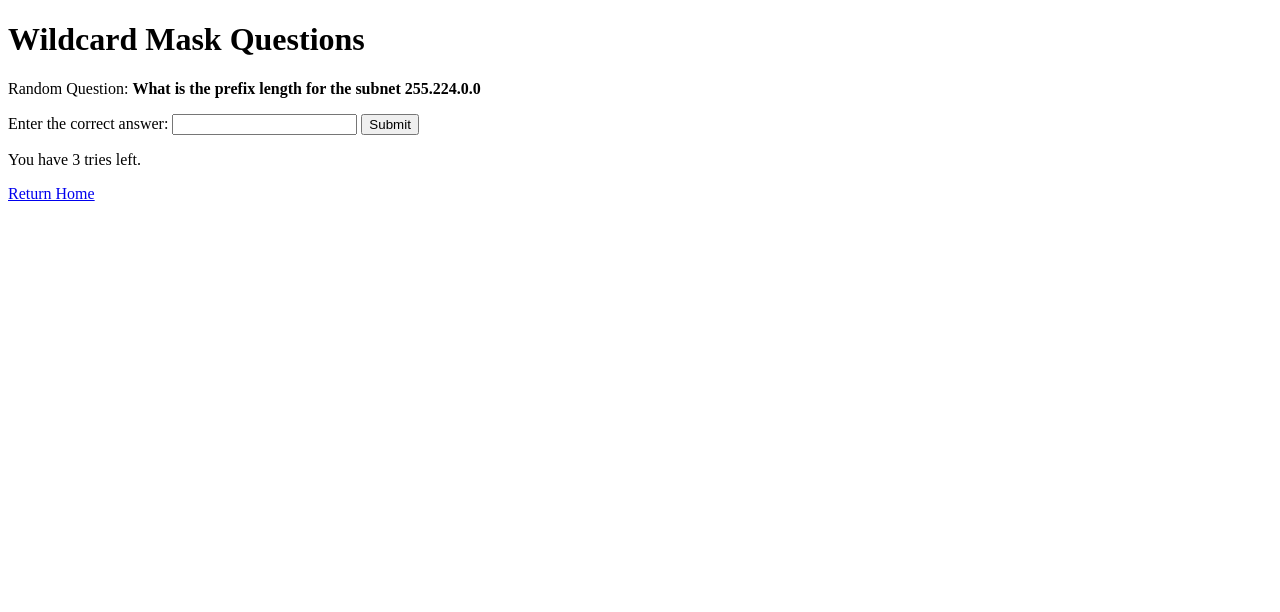
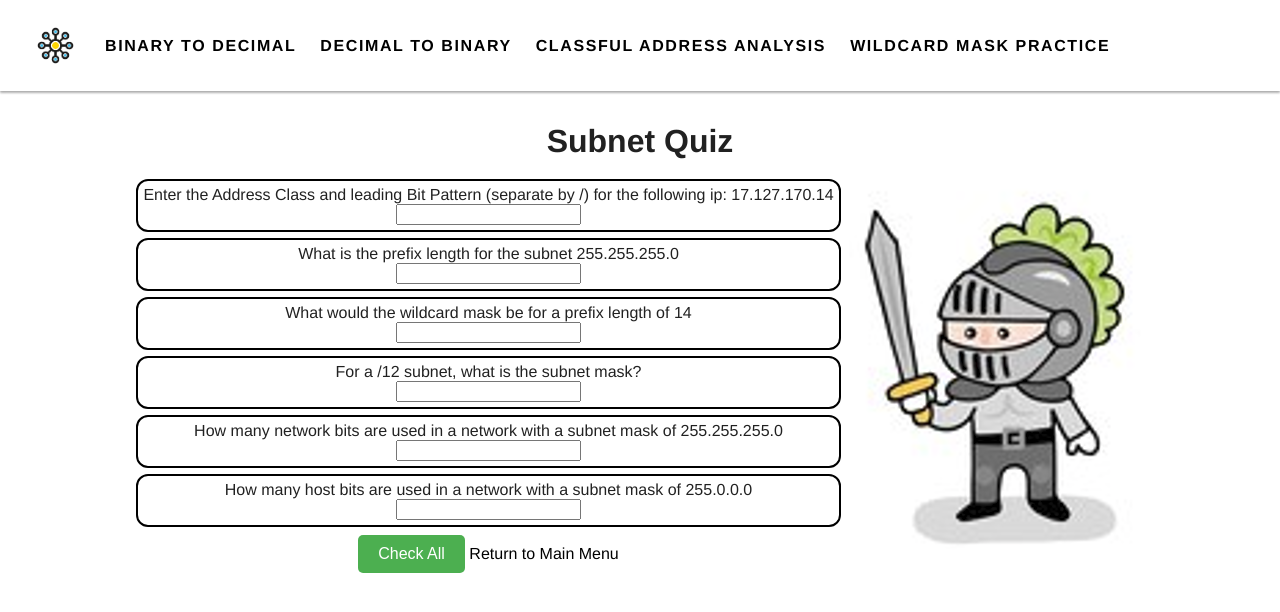
Before and after one commit to IanBlan94/Network-App, a Flask app: page /subnet-quiz in a window 1280 px wide. Shown: the top 612 px of the page. Run offline with Flask 3, Linux system fonts and the light colour scheme.

Commit message:
Wildcard mask worked on

```diff
--- a/app.py
+++ b/app.py
@@ -1,7 +1,8 @@
 from flask import Flask, render_template, request, redirect, url_for, session # type: ignore
 import random
 import pandas as pd
-from wildcard_mask import generate_question_from_csv, ask_question
+from wildcard_mask import prefix_host_bits, prefix_length_to_subnet_mask, prefix_network_bits, get_address_class_and_pattern, load_questions_from_csv, subList, calculate_wildcard_mask
+
 
 headers = ["128", "64", "32", "16", "8", "4", "2", "1"]
 decimal_guess = pd.DataFrame(columns=['Random Binary', 'Correct Decimal', 'User Guess', 'Result'])
@@ -124,41 +125,62 @@ def binary_to_decimal():
 
 @app.route('/subnet-quiz', methods=['GET', 'POST'])
 def subnet_quiz_route():
+    # Load questions and generate answers
 
-    if request.method == 'GET' or 'question' not in session or 'answer' not in session:
-        # Generate a new question and answer
-        question_data = generate_question_from_csv('questions.csv')
+    if request.method == 'GET':
+        session.pop('results', None)
+        session.pop('questions_and_answers', None)
+        questions_from_csv = load_questions_from_csv('questions.csv')
+        questions_and_answers = []
 
-        # Store the question and answer in the session
-        session['question'] = question_data['question']
-        session['answer'] = question_data['answer']
-        session['counter'] = 0
-        session['game_over'] = False
+        for question_data in questions_from_csv:
+            ip, prefix_length = random.choice(subList)
+            subnet_mask = prefix_length_to_subnet_mask(prefix_length)
+            question = question_data["question"].replace("{ip}", ip).replace("{prefix_length}", str(prefix_length)).replace("{subnet_mask}", subnet_mask)
 
-    question = session.get('question')
-    correct_answer = session.get('answer')
+            # Dynamically generate correct answer
+            if "Address Class" in question:
+                correct_answer = f"{get_address_class_and_pattern(ip)[0]} / {get_address_class_and_pattern(ip)[1]}"
+            elif "the prefix length" in question:
+                correct_answer = str(prefix_length)
+            elif "wildcard mask" in question:
+                correct_answer = calculate_wildcard_mask(prefix_length)
+            elif "the subnet mask" in question:
+                correct_answer = prefix_length_to_subnet_mask(prefix_length)
+            elif "network bits" in question:
+                correct_answer = prefix_network_bits(prefix_length)
+            elif "host bits" in question:
+                correct_answer = prefix_host_bits(prefix_length)
+            else:
+                correct_answer = "Unknown"
 
-    result = None  # Default value for result
-    correct = None
+            questions_and_answers.append({"question": question, "answer": correct_answer})
 
-    if request.method == 'POST':
-        user_answer = request.form['user_guess']
-        try:
-            # Check the user's answer
-            if user_answer == correct_answer:
-                result = f"Congratulations! You've guessed the correct answer of {correct_answer}"
-                session['game_over'] = True
-            elif session['counter'] >= 2:
-                result = f"Sorry, you've used all 3 tries! The correct answer was {correct_answer}."
-                session['game_over'] = True  # Set game over to True
-            else:
-                result = f"Incorrect!. Please try again"
-            session['counter'] += 1
-        except ValueError:
-            result = "Invalid input. Please enter a valid decimal number."
+        # Store questions in the session
+        session['questions_and_answers'] = questions_and_answers
+        session['results'] = None
 
-    # Render template with result and correct answer information
-    return render_template('wildcardmask.html', result=result, correct=correct, question=question, game_over=session['game_over'])
+    elif request.method == 'POST':
+        # Retrieve questions and submitted answers
+        questions_and_answers = session.get('questions_and_answers', [])
+        user_answers = request.form.to_dict()
+        results = []
+
+        for qa in questions_and_answers:
+            user_answer = user_answers.get(qa["question"], "").strip()
+            correct = user_answer == qa["answer"]
+            results.append({
+                "question": qa["question"],
+                "correct_answer": qa["answer"],
+                "user_answer": user_answer,
+                "correct": correct
+            })
+
+        # Store results in session
+        session['results'] = results
+
+    return render_template('wildcardmask.html', questions=session.get('questions_and_answers', []), results=session.get('results'))
+
 
 # classful address analysis option
 @app.route("/classful_address_analysis", methods=["GET", "POST"])
--- a/static/css/main.css
+++ b/static/css/main.css
@@ -151,3 +151,26 @@
     background-color: #007BB5;
     transform: scale(1.05);
 }
+
+.subnet-container {
+    margin: 0 auto; /* Center the container horizontally */
+    text-align: center; /* Center-align text within the container */
+    width: 100%; /* Ensure the container spans the full width */
+}
+.question {
+    margin-bottom: 10px;
+    padding: 5px;
+    outline: 2px black solid;
+    border-radius: 10px;
+}
+.feedback {
+    margin-left: 10px;
+}
+.correct {
+    color: green;
+    font-weight: bold;
+}
+.incorrect {
+    color: red;
+    font-weight: bold;
+}
--- a/templates/wildcardmask.html
+++ b/templates/wildcardmask.html
@@ -3,37 +3,71 @@
 <head>
     <meta charset="UTF-8">
     <meta name="viewport" content="width=device-width, initial-scale=1.0">
-    <title>Wildcard Mask</title>
+    <title>Wildcard Mask Quiz</title>
+
+    <link rel="icon" href="{{ url_for('static', filename='images/logo.png') }}" type="image/jpeg">
+    <!-- links for reference -->
+    <link rel="stylesheet" href="{{ url_for('static', filename='css/header.css') }}">
+    <link rel="stylesheet" href="{{ url_for('static', filename='css/main.css') }}">
+
+    <div class="header">
+        <div class="header-container">
+            <div class="left-bar">
+                <div class="logo">
+                    <a href="{{ url_for('main') }}"><img src="{{ url_for('static', filename='images/logo.png') }}" alt="Logo"></a>
+                </div>
+                <nav>
+                    <ul>
+                        <li><a href="{{url_for('binary_to_decimal')}}">Binary to Decimal</a></li>
+                        <li><a href="{{url_for('decimal_to_binary')}}">Decimal to Binary</a></li>
+                        <!-- input for classful address analysis later -->
+                        <li><a >Classful Address Analysis</a></li>
+                        <li><a href="{{url_for('subnet_quiz_route')}}">Wildcard Mask Practice</a></li>
+                    </ul>
+                </nav>
+            </div>
+        </div>
+    </div>
 </head>
 <body>
-    <h1>Wildcard Mask Questions</h1>
+    <div class="subnet-container">
+        <h1 class="subnet-header">Subnet Quiz</h1>
+        <div class="userValue">
+            <form method="POST">
+                {% for question in questions %}
+                <div class="question">
+                    <label>{{ question.question }}</label><br>
+                    <input type="text" name="{{ question.question }}" value="">
+                    {% if results %}
+                        {% for result in results %}
+                            {% if result.question == question.question %}
+                            <span class="feedback {% if result.correct %}correct{% else %}incorrect{% endif %}">
+                                {{ '✓ Correct' if result.correct else '✗ Incorrect' }}
+                                (Correct Answer: {{ result.correct_answer }})
+                            </span>
+                            {% endif %}
+                        {% endfor %}
+                    {% endif %}
+                </div>
+                {% endfor %}
+                {% if not results %}
+                <form>
+                    <button type="submit" class="submitBtn">Check All</button>
+                <a href="{{ url_for('main') }}">Return to Main Menu</a>
+                </form>
 
-    <p>Random Question: <strong> {{question}} </strong></p>
+                {% else %}
+                    <form method="GET">
+                        <button class="submitBtn"><a  href="{{ url_for('subnet_quiz_route') }}">New Questions</a></button>
+                        <a href="{{ url_for('main') }}">Return to Main Menu</a>
+                    </form>
+                {% endif %}
+            </form>
+            <div class="image">
+                <img src="{{ url_for('static', filename='images/sword_trojan.png') }}" alt="presenting trojan">
+            </div>
 
-    {% if not game_over %}
-        <form method='POST'>
-            <label for="user_guess"> Enter the correct answer: </label>
-            <input type="text" id="user_guess" name="user_guess" required>
-            <button type="submit">Submit</button>
-        </form>
-
-        <p>You have {{ 3 - session.counter }} tries left.</p>
-    {% endif %}
-    {% if game_over %}
-        <form method="GET" action="{{url_for('subnet_quiz_route')}}">
-            <button type="submit">Try Another Question?</button>
-        </form>
-    {% endif %}
-
-    {% if result %}
-        <p> {{ result }}</p>
-        {% if correct %}
-            <p>{{correct}}</p>
-        {% endif %}
-
-    {% endif %}
-
-    <a href="{{ url_for('main') }}">Return Home</a>
-
+        </div>
+    </div>
 </body>
 </html>
```
